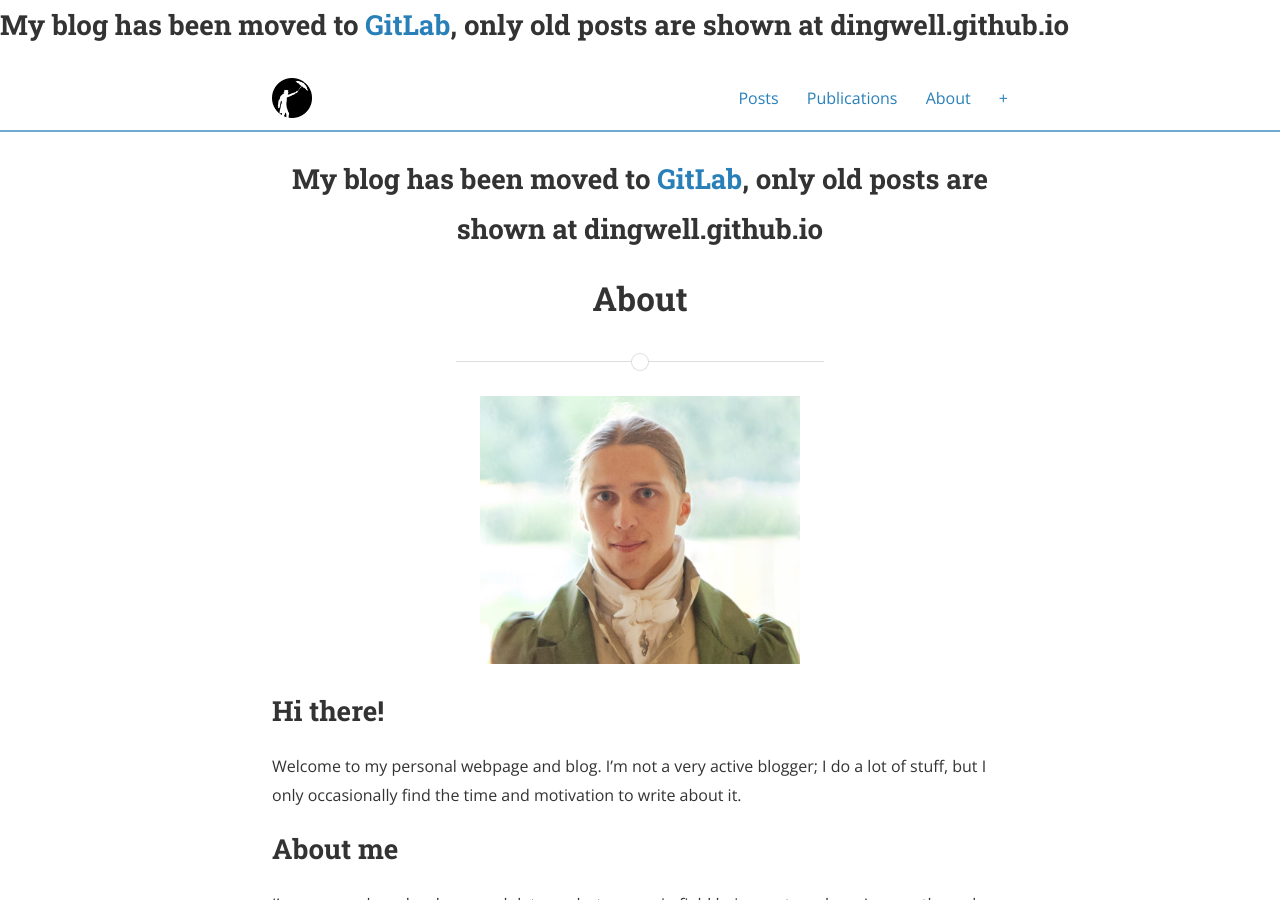
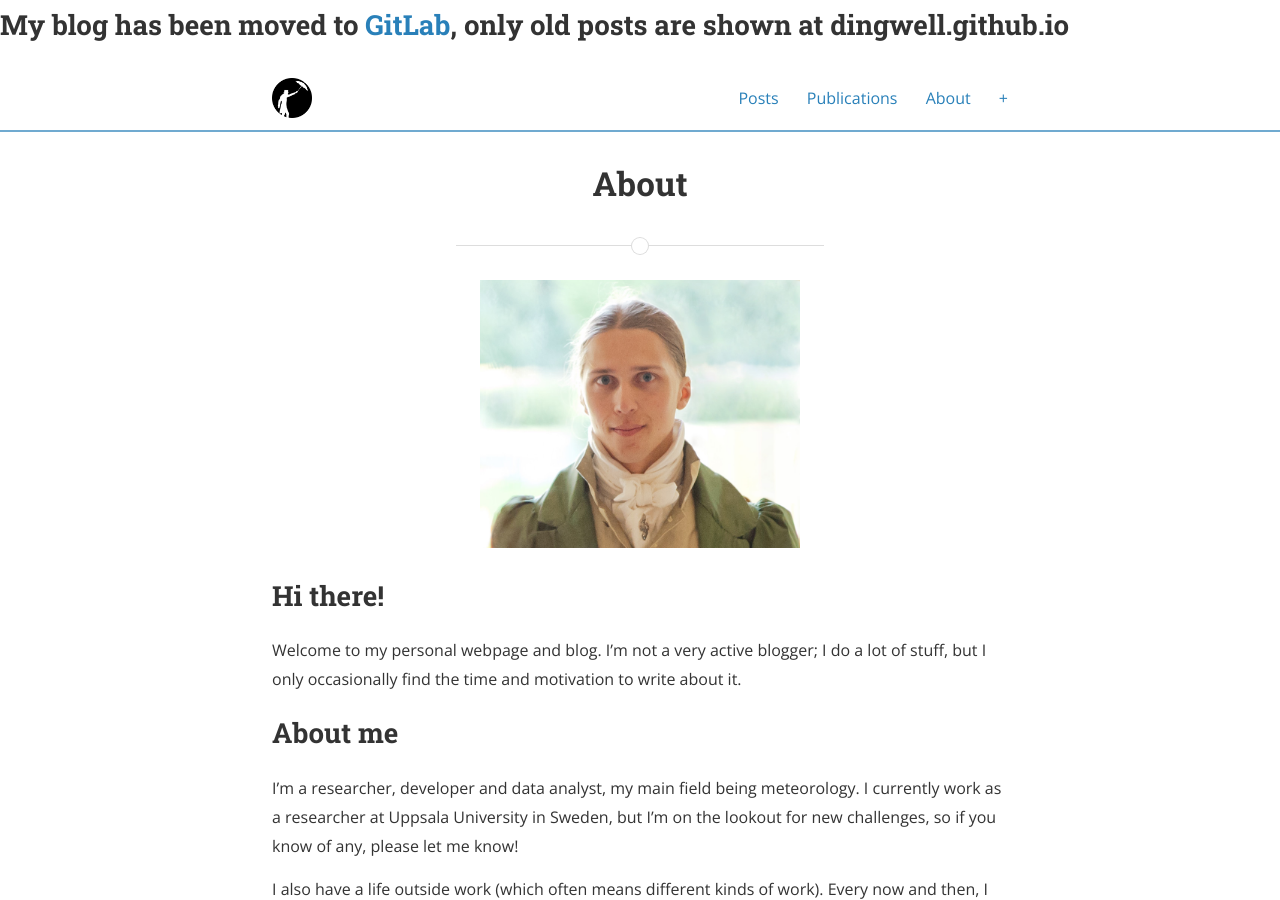
Before and after one commit to dingwell/dingwell.github.io, a Jekyll site: the page built from y_about.md, in a window 1280 px wide and 900 px high. Built offline with Jekyll 4.4.1, drawn with Linux system fonts in a browser that asks for light colours; nearby versions of some CDN libraries; a style sheet for code colours, icons or effects is not loaded.

Commit message:
Too many messages! trying to remove one...

```diff
--- a/_layouts/page.html
+++ b/_layouts/page.html
@@ -5,11 +5,6 @@ layout: default
 <div class="page">
 
   <header class="post-header">
-      <h2>
-        My blog has been moved to
-        <a href="https://dingwell.gitlab.io">GitLab</a>,
-        only old posts are shown at dingwell.github.io
-      </h2>
     <h1 class="post-title">{{ page.title }}</h1>
   </header>
 
```
